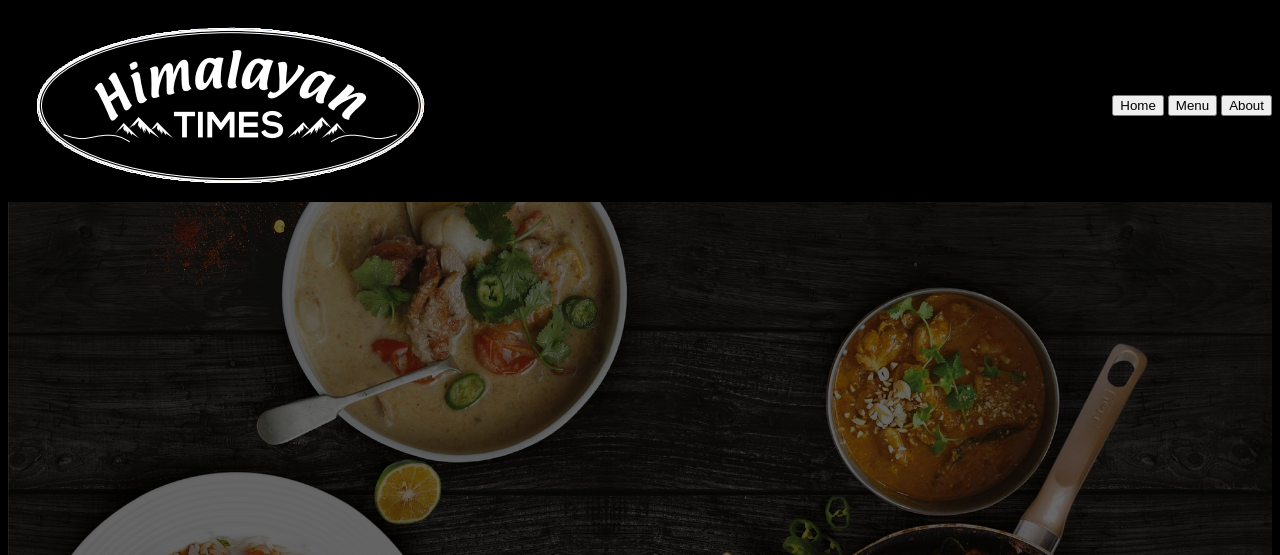
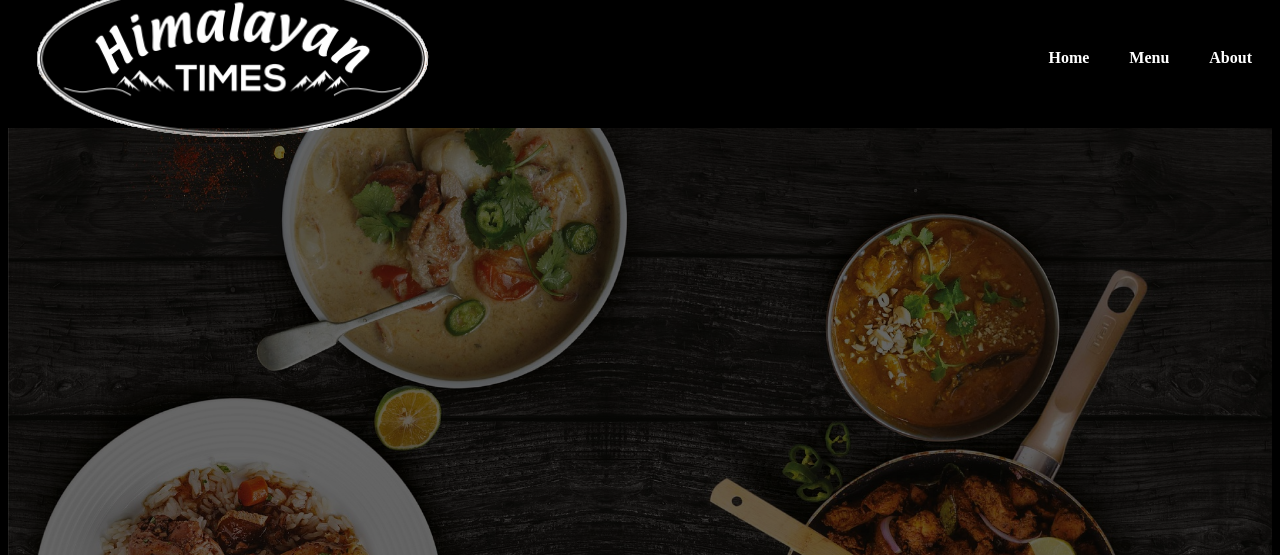
Before and after one commit to ScottGrieveWeb/restaurant-page, a website built with webpack: page src/template.html in a window 1280 px wide. Shown: the top 555 px of the page. Built offline with nearby package versions, Linux system fonts and the light colour scheme.

Commit message:
Added some basic styling

```diff
--- a/src/style.css
+++ b/src/style.css
@@ -1,10 +1,48 @@
 body {
     background-color: black;
+    height: 100vh;
+    display: flex;
+    flex-direction: column;
+    gap: 20px;
 }
 header {
     display: flex;
     justify-content: space-between;
     align-items: center;
+    height: 100px;
+}
+#logo {
+    height: auto;
+    width: 35%;
+}
+#nav-wrapper {
+    display: flex;
+    height: 100%;
+}
+.nav-btn {
+    width: 80%;
+    height: auto;
+    padding-left: 20px;
+    padding-right: 20px;
+    font-weight: bold;
+}
+.nav-btn:hover {
+    border: solid 1px #A0874F;
+    /* transform: scale(1.2); */
+    border-radius: 15px;
+    background-color: rgba(160, 135, 79, 0.3);
+}
+button {
+    padding: 0;
+    border: none;
+    outline: none;
+    font: inherit;
+    color: inherit;
+    background: none;
+    cursor: pointer;
+}
+.nav-btn {
+    color: white;
 }
 #content {
     width: 100%;
--- a/src/template.html
+++ b/src/template.html
@@ -7,11 +7,11 @@
 </head>
 <body>
     <header>
-        <img src="./images/Himalayan Times.png">
-        <nav>
-            <button id="home-btn">Home</button>
-            <button id="menu-btn">Menu</button>
-            <button id="about-btn">About</button>
+        <img src="./images/Himalayan Times.png" id="logo">
+        <nav id="nav-wrapper">
+            <button id="home-btn" class="nav-btn">Home</button>
+            <button id="menu-btn" class="nav-btn">Menu</button>
+            <button id="about-btn" class="nav-btn">About</button>
         </nav>
     </header>
     <div id="content">
```
